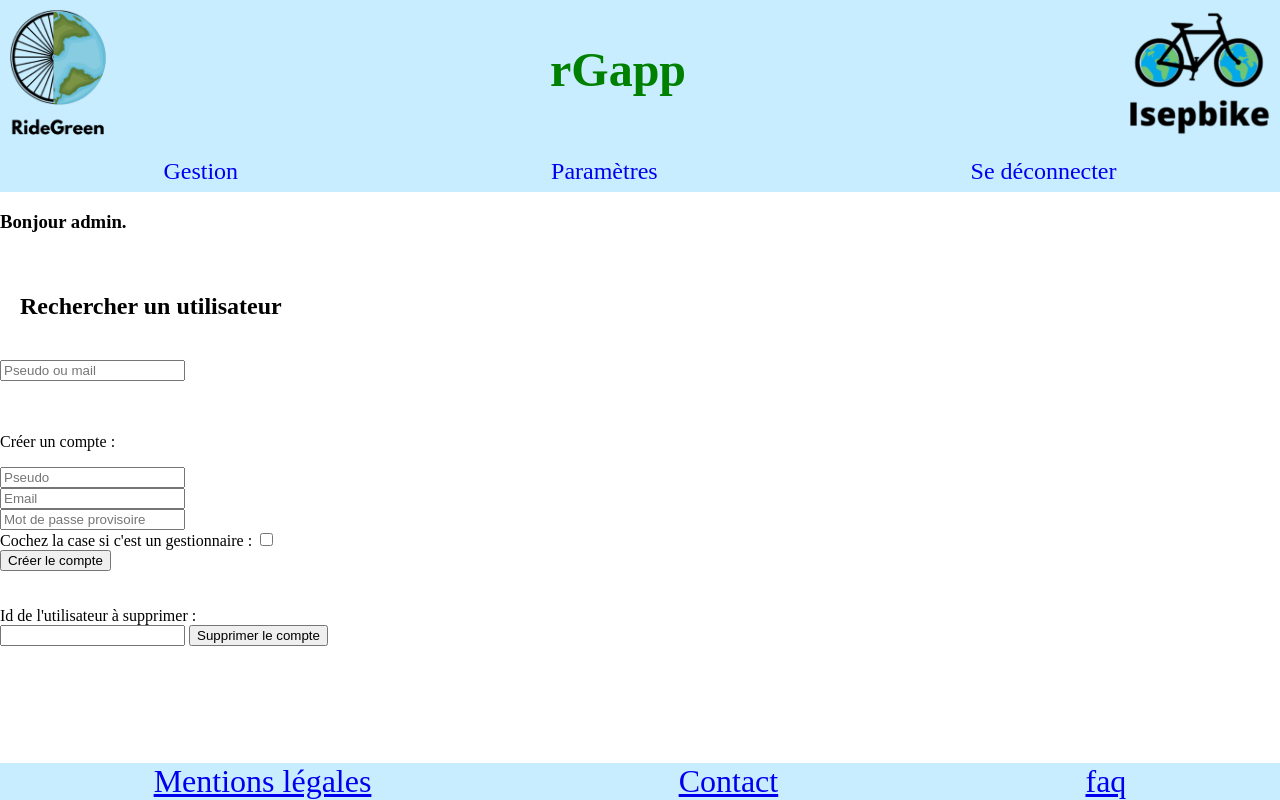
After one commit to Ulysssssssssssse/RGAPP, a PHP site: page /gestion.php in a window 1280 px wide. The commit adds this page. Run offline with PHP 8.4, Linux system fonts and the light colour scheme; a user stored in the database is signed in.

Commit message:
Revert "Revert "Création et suppresion par admin""
This reverts commit 3c4eeeae9eea9fedca166f805df56f08ef4f55a5.

```diff
--- a/connexion_traitement.php
+++ b/connexion_traitement.php
@@ -25,7 +25,7 @@ if (isset($_POST['email']) && isset($_POST['password'])) {
                 // Check if user is admin
                 if($_SESSION['isAdmin']) {
                     // Redirect to admin homepage
-                    header('location:admin.php');
+                    header('location:gestion.php');
                 } else {
                     // Redirect to homepage
                     header('location:accueil.php');
--- /dev/null
+++ b/gestion.php
@@ -0,0 +1,160 @@
+<?php
+    session_start();
+    if (!isset($_SESSION['user'])) {
+      header('location:connexion.php');
+    }
+
+    // Redirect to homepage if not an admin
+    if (!$_SESSION['isAdmin']) {
+      header('location:accueil.php');
+    }
+?>
+
+<!DOCTYPE html>
+<html lang="en">
+<head>
+<meta charset="utf-8" />
+  <meta name="viewport" content="width=device-width, initial-scale=1.0">
+  <link rel="stylesheet" href="style.css" />
+  <link rel="stylesheet" href="style_accueil.css" />
+  <link rel="stylesheet" href="style_menudéroulant.css" />
+  <title>Gestion</title>
+  <script src="https://ajax.googleapis.com/ajax/libs/jquery/3.6.1/jquery.min.js"></script>
+</head>
+
+<body id="accueil">
+
+<?php include('header.php'); ?>
+
+<h3> Bonjour <?php echo $_SESSION['user']; ?>.</h3>
+
+<?php
+if(isset($_GET['msg']))
+{
+  $msg = htmlspecialchars($_GET['msg']);
+  switch($msg)
+  {
+
+  case 'adminID':
+    ?>
+    <div>
+      <p><strong> Erreur </strong> vous ne pouvez pas supprimer le compte administrateur</p>
+    </div>
+    <?php
+    break;
+
+  case 'deleted':
+    ?>
+    <div>
+      <p>Le compte a bien été supprimé</p>
+    </div>
+    <?php
+    break;
+
+  case 'notfound':
+    ?>
+    <div>
+      <p><strong> Erreur </strong> Le compte à supprimer n'existe pas</p>
+    </div>
+    <?php
+    break;
+
+  case 'pseudo_length':
+    ?>
+    <div>
+      <strong> Erreur </strong> Pseudo trop long !
+    </div>
+    <?php
+    break;
+
+  case 'already_pseudo':
+    ?>
+    <div>
+      <strong> Erreur </strong> Le pseudo existe déjà !
+    </div>
+    <?php
+    break;
+
+  case 'already_email':
+    ?>
+    <div>
+      <strong> Erreur </strong> L'email est déjà utilisé !
+    </div>
+    <?php
+    break;
+
+  case 'created':
+    ?>
+    <div>
+      <p>Le compte a bien été créé</p>
+    </div>
+    <?php
+    break;
+  }
+}
+?>
+
+<div class="card">
+  <h2>Rechercher un utilisateur</h2>
+</div>
+<input type="text" class="form-control" id="live_search" autocomplete="off" placeholder="Pseudo ou mail">
+
+<div id="searchresult"></div>
+<script type="text/javascript">
+  $(document).ready(function(){
+
+    $('#live_search').keyup(function(){
+
+      var input = $(this).val();
+      // alert(input)
+
+      if(input != ""){
+        $.ajax({
+          url : "livesearch.php",
+          method : "POST",
+          data:{input:input},
+          success:function(data){
+            $("#searchresult").html(data);
+          }
+        });
+      }else{
+        $("searchresult").css("display","none");
+      }
+    });
+  });
+</script>
+
+
+<div id="createAccount">
+  <form action="gestion_traitement_create.php" method="post">
+    <br><br>
+    <p>Créer un compte :</p>
+    <input type="text" name="pseudo" placeholder="Pseudo">
+    <br>
+    <input type="email" name="email" placeholder="Email">
+    <br>
+    <input type="text" name="password" placeholder="Mot de passe provisoire">
+    <br>
+    <label for="isAdminCheck">Cochez la case si c'est un gestionnaire : </label>
+    <input type="hidden" name="isAdmin" value="0">
+    <input type="checkbox" id="isAdminCheck" name="isAdmin" value="1">
+    <br>
+    <input type="submit" value="Créer le compte">
+  </form>
+</div>
+
+<div id="userManagement">
+  <form action="gestion_traitement_delete.php" method="post">
+    <br><br>
+    <label for="idDelete">Id de l'utilisateur à supprimer :</label>
+    <br>
+    <input type="number" name="idDelete" required="required">
+    <input type="submit" value="Supprimer le compte">
+  </form>
+</div>
+
+
+<?php include('footer.php'); ?>
+
+</body>
+</html>
--- a/header.php
+++ b/header.php
@@ -9,7 +9,7 @@
         <ul>
 
         <?php if($_SESSION['isAdmin']) { ?>
-            <li><a href="admin.php">Gestion</a></li>
+            <li><a href="gestion.php">Gestion</a></li>
         <?php } else { ?>
             <li><a href="accueil.php">Accueil</a></li>
         <?php } ?>
@@ -27,7 +27,7 @@
 
 <div class="ligne2">
     <?php if($_SESSION['isAdmin']) { ?>
-        <a href="admin.php">Gestion</a>
+        <a href="gestion.php">Gestion</a>
     <?php } else { ?>
         <a href="accueil.php">Accueil</a>
     <?php } ?>
--- a/livesearch.php
+++ b/livesearch.php
@@ -21,6 +21,7 @@ if(isset($_POST['input'])){
                     <th> Pseudo </th>
                     <th> Email </th>
                     <th> Date d'inscription </th>
+                    <th> Gestionnaire </th>
                 </tr>
             </thead>
 
@@ -32,7 +33,7 @@ if(isset($_POST['input'])){
                     $pseudo = $row['pseudo'];
                     $email = $row['email'];
                     $date_inscription = $row['dateInscription'];
-
+                    $isAdmin = $row['isAdmin'];
                     ?>
 
                     <tr>
@@ -40,6 +41,7 @@ if(isset($_POST['input'])){
                         <td><?php echo $pseudo;?></td>
                         <td><?php echo $email;?></td>
                         <td><?php echo $date_inscription;?></td>
+                        <td><?php echo $isAdmin;?></td>
                     </tr>
 
                 <?php
```
Also changed, not shown: admin.php (deleted, +0 -71 lines), gestion_traitement_create.php (added, +51 -0 lines), gestion_traitement_delete.php (added, +21 -0 lines).
